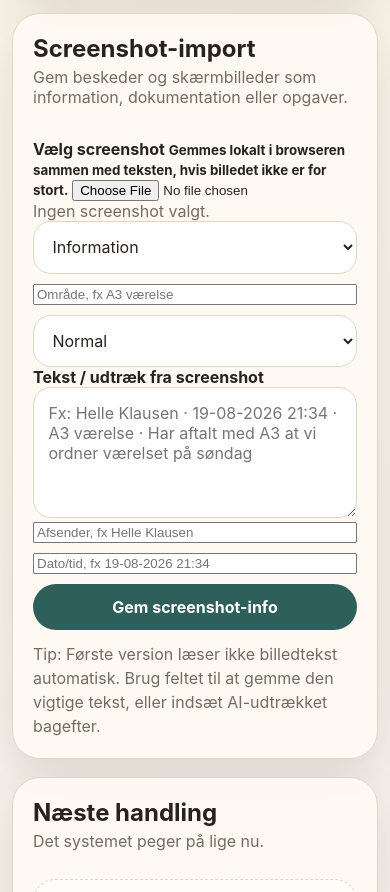
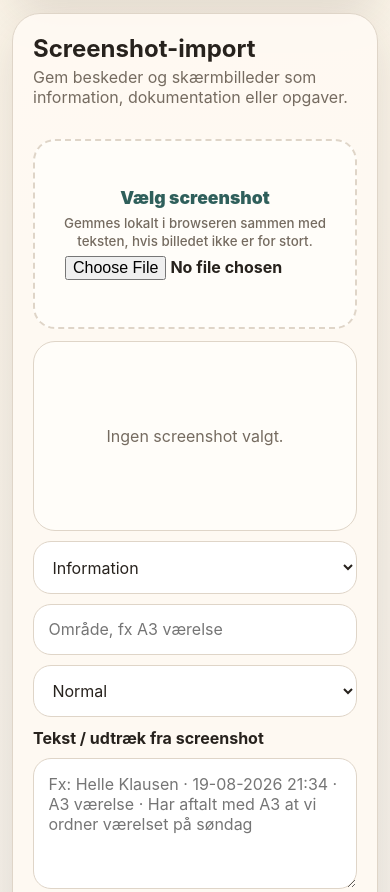
Before and after one commit to Bendecks/Personal-assistent, a website built with Vite: page index.html in a window 390 px wide. Shown: the part 900-1792 px from the top of the page. Built offline with nearby package versions, Linux system fonts and the light colour scheme.

Commit message:
Style screenshot import workflow

```diff
--- a/src/web/styles.css
+++ b/src/web/styles.css
@@ -26,6 +26,7 @@ body {
 }
 
 button,
+input,
 select,
 textarea {
   font: inherit;
@@ -150,7 +151,8 @@ h2 {
   margin-bottom: 12px;
 }
 
-.capture-form {
+.capture-form,
+.screenshot-form {
   display: grid;
   gap: 0.65rem;
 }
@@ -160,7 +162,8 @@ label {
 }
 
 textarea,
-select {
+select,
+input[type="text"] {
   width: 100%;
   border: 1px solid var(--line);
   border-radius: 18px;
@@ -170,7 +173,8 @@ select {
 }
 
 textarea:focus,
-select:focus {
+select:focus,
+input[type="text"]:focus {
   outline: 3px solid rgba(47, 95, 91, 0.18);
   border-color: var(--accent);
 }
@@ -179,6 +183,85 @@ select:focus {
   display: grid;
   grid-template-columns: 1fr 140px auto;
   gap: 10px;
+}
+
+.screenshot-fields {
+  grid-template-columns: 1fr 1fr auto;
+}
+
+.screenshot-grid {
+  display: grid;
+  grid-template-columns: minmax(0, 1fr) 320px;
+  gap: 12px;
+}
+
+.file-drop {
+  display: grid;
+  gap: 0.35rem;
+  place-content: center;
+  min-height: 190px;
+  border: 2px dashed var(--line);
+  border-radius: 22px;
+  background: #fffdf9;
+  padding: 18px;
+  text-align: center;
+  cursor: pointer;
+}
+
+.file-drop span {
+  color: var(--accent);
+  font-size: 1.1rem;
+  font-weight: 900;
+}
+
+.file-drop small {
+  color: var(--muted);
+  font-weight: 500;
+  line-height: 1.4;
+}
+
+.file-drop input {
+  margin: 0 auto;
+  max-width: 260px;
+}
+
+.screenshot-preview {
+  display: grid;
+  place-items: center;
+  min-height: 190px;
+  overflow: hidden;
+  border: 1px solid var(--line);
+  border-radius: 22px;
+  background: #fffdf9;
+}
+
+.screenshot-preview img,
+.screenshot-details img {
+  display: block;
+  max-width: 100%;
+  height: auto;
+}
+
+.screenshot-preview.empty {
+  color: var(--muted);
+  padding: 18px;
+  text-align: center;
+}
+
+.screenshot-details {
+  margin-top: 10px;
+}
+
+.screenshot-details summary {
+  cursor: pointer;
+  color: var(--accent);
+  font-weight: 800;
+}
+
+.screenshot-details img {
+  margin-top: 8px;
+  border: 1px solid var(--line);
+  border-radius: 16px;
 }
 
 .grid {
@@ -198,6 +281,13 @@ select:focus {
 .next-action strong {
   display: block;
   margin-bottom: 0.45rem;
+}
+
+.next-action small,
+.task-note {
+  display: block;
+  color: var(--muted);
+  margin-top: 0.5rem;
 }
 
 .empty {
@@ -321,7 +411,9 @@ select:focus {
 @media (max-width: 820px) {
   .hero,
   .grid,
-  .capture-actions {
+  .capture-actions,
+  .screenshot-grid,
+  .screenshot-fields {
     grid-template-columns: 1fr;
   }
 
@@ -336,4 +428,8 @@ select:focus {
   .task-card {
     grid-template-columns: 1fr;
   }
+
+  .task-actions {
+    flex-wrap: wrap;
+  }
 }
```
